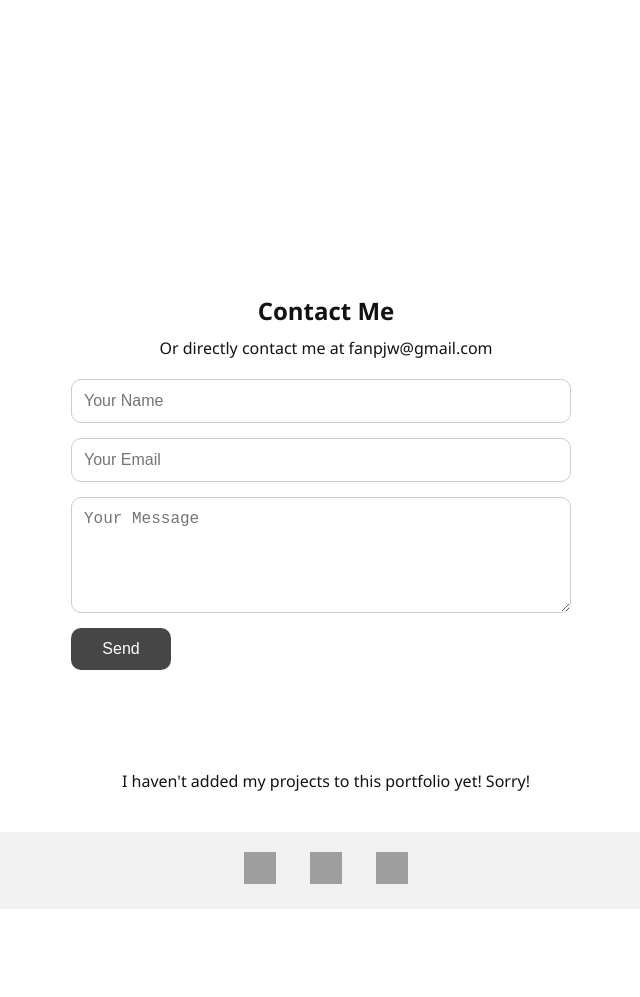
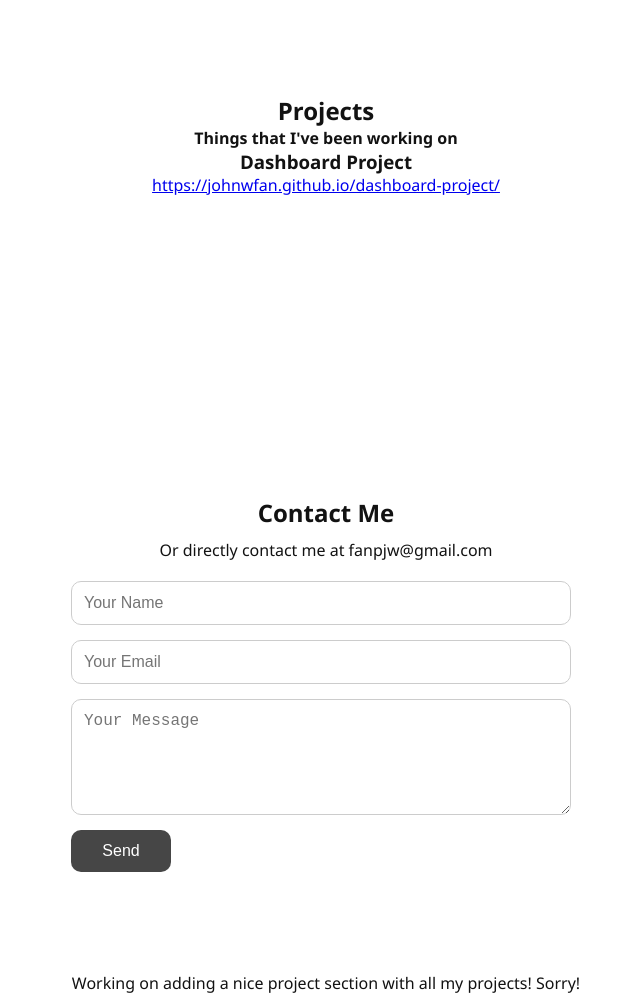
Before and after one commit to johnwfan/portfolio-website, a plain HTML site: page index.html in a window 1280 px wide. Shown: the part 2100-3097 px from the top of the page, without its empty margins (314-954 px from the left). Before the commit the page ends 3009 px from the top, so only its background shows below. Drawn offline with Linux system fonts and the light colour scheme; grey boxes are pictures that could not be loaded; a web font is replaced by a local one.

Commit message:
Update index.html

```diff
--- a/index.html
+++ b/index.html
@@ -87,7 +87,14 @@
     </div>
   </div>
 </section>
-
+    <section id="projects" class="fade-in-section">
+      <h2>Projects</h2>
+      <h4>Things that I've been working on</h4>
+      <div class="project">
+        <h3>Dashboard Project</h3>
+        <a href="https://johnwfan.github.io/dashboard-project/">https://johnwfan.github.io/dashboard-project/</a>
+      </div>
+    </section>
 
     <section id="contact" class="fade-in-section">
       <h2>Contact Me</h2>
@@ -99,7 +106,7 @@
         <button type="submit">Send</button>
       </form>
     </section>
-    <p>I haven't added my projects to this portfolio yet! Sorry!</p>
+    <p>Working on adding a nice project section with all my projects! Sorry!</p>
   </main>
   <footer class="social-footer">
 
```
